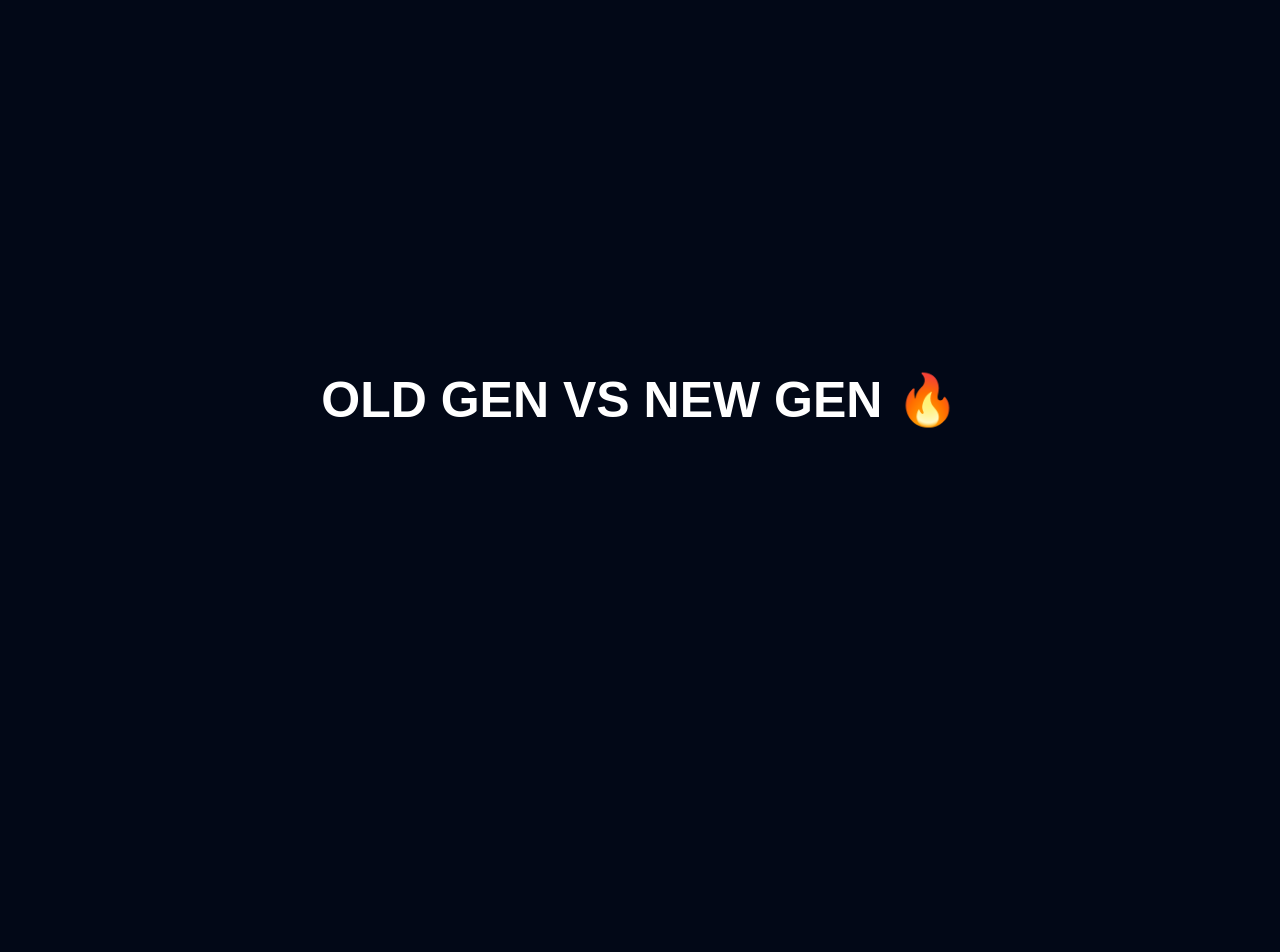
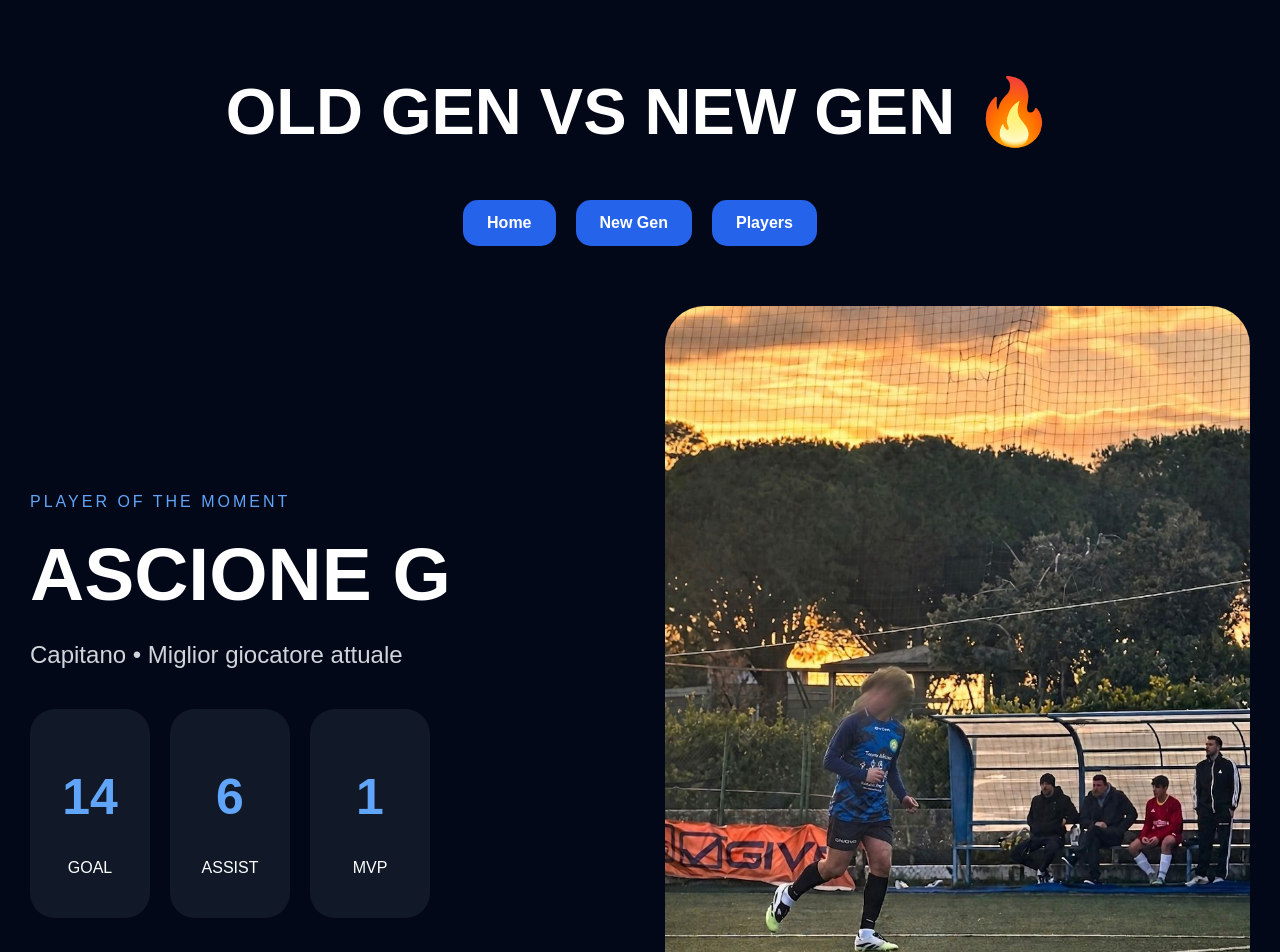
Before and after one commit to gianni7779/oldgenvsnewgen2026, a React (Vite) app: page / in a window 1280 px wide. Shown: the top 952 px of the page. Before the commit the page ends 800 px from the top, so only its background shows below. Built offline with nearby package versions, Linux system fonts and the light colour scheme.

Commit message:
Update App.jsx

```diff
--- a/src/App.jsx
+++ b/src/App.jsx
@@ -1,18 +1,326 @@
+import { useState } from 'react'
+
 export default function App() {
+
+  const [activePage, setActivePage] = useState('Home')
+
+  const playerStats = [
+    {
+      name: 'Ascione G',
+      goals: 14,
+      assists: 6,
+      mvp: 1,
+      role: 'CAPITANO',
+      image: '/ascione-g.jpg'
+    },
+    {
+      name: 'Paduano',
+      goals: 5,
+      assists: 4,
+      mvp: 0,
+      role: 'ATTACCANTE',
+      image: '/paduano.jpg'
+    },
+    {
+      name: 'Sorrentino',
+      goals: 3,
+      assists: 2,
+      mvp: 0,
+      role: 'DIFENSORE',
+      image: '/sorrentino.jpg'
+    },
+    {
+      name: 'Nocerino',
+      goals: 2,
+      assists: 1,
+      mvp: 0,
+      role: 'CENTROCAMPISTA',
+      image: '/nocerino.jpg'
+    }
+  ]
+
+  const buttonStyle = {
+    background:'#2563eb',
+    color:'white',
+    border:'none',
+    padding:'14px 24px',
+    borderRadius:'15px',
+    cursor:'pointer',
+    fontWeight:'bold',
+    fontSize:'16px'
+  }
+
   return (
-    <div
-      style={{
-        background: "#020817",
-        color: "white",
-        minHeight: "100vh",
-        display: "flex",
-        justifyContent: "center",
-        alignItems: "center",
-        fontSize: "50px",
-        fontWeight: "bold"
-      }}
-    >
-      OLD GEN VS NEW GEN 🔥
+    <div style={{
+      minHeight:'100vh',
+      background:'#020817',
+      color:'white',
+      fontFamily:'Arial',
+      padding:'30px'
+    }}>
+
+      <h1 style={{
+        textAlign:'center',
+        fontSize:'65px',
+        marginBottom:'50px',
+        fontWeight:'bold'
+      }}>
+        OLD GEN VS NEW GEN 🔥
+      </h1>
+
+      <div style={{
+        display:'flex',
+        justifyContent:'center',
+        gap:'20px',
+        marginBottom:'60px',
+        flexWrap:'wrap'
+      }}>
+
+        <button
+          style={buttonStyle}
+          onClick={() => setActivePage('Home')}
+        >
+          Home
+        </button>
+
+        <button
+          style={buttonStyle}
+          onClick={() => setActivePage('New Gen')}
+        >
+          New Gen
+        </button>
+
+        <button
+          style={buttonStyle}
+          onClick={() => setActivePage('Players')}
+        >
+          Players
+        </button>
+
+      </div>
+
+      {activePage === 'Home' && (
+
+        <div style={{
+          display:'grid',
+          gridTemplateColumns:'1fr 1fr',
+          gap:'50px',
+          alignItems:'center'
+        }}>
+
+          <div>
+
+            <p style={{
+              color:'#60a5fa',
+              letterSpacing:'3px'
+            }}>
+              PLAYER OF THE MOMENT
+            </p>
+
+            <h2 style={{
+              fontSize:'75px',
+              margin:'20px 0',
+              fontWeight:'bold'
+            }}>
+              ASCIONE G
+            </h2>
+
+            <p style={{
+              color:'#d1d5db',
+              fontSize:'24px',
+              marginBottom:'40px'
+            }}>
+              Capitano • Miglior giocatore attuale
+            </p>
+
+            <div style={{
+              display:'flex',
+              gap:'20px',
+              flexWrap:'wrap'
+            }}>
+
+              <div style={{
+                background:'#111827',
+                padding:'25px',
+                borderRadius:'25px',
+                minWidth:'120px',
+                textAlign:'center'
+              }}>
+                <h1 style={{
+                  fontSize:'50px',
+                  color:'#60a5fa'
+                }}>
+                  14
+                </h1>
+
+                <p>GOAL</p>
+              </div>
+
+              <div style={{
+                background:'#111827',
+                padding:'25px',
+                borderRadius:'25px',
+                minWidth:'120px',
+                textAlign:'center'
+              }}>
+                <h1 style={{
+                  fontSize:'50px',
+                  color:'#60a5fa'
+                }}>
+                  6
+                </h1>
+
+                <p>ASSIST</p>
+              </div>
+
+              <div style={{
+                background:'#111827',
+                padding:'25px',
+                borderRadius:'25px',
+                minWidth:'120px',
+                textAlign:'center'
+              }}>
+                <h1 style={{
+                  fontSize:'50px',
+                  color:'#60a5fa'
+                }}>
+                  1
+                </h1>
+
+                <p>MVP</p>
+              </div>
+
+            </div>
+
+          </div>
+
+          <div>
+
+            <img
+              src="/ascione-g.jpg"
+              style={{
+                width:'100%',
+                borderRadius:'40px',
+                objectFit:'cover'
+              }}
+            />
+
+          </div>
+
+        </div>
+
+      )}
+
+      {activePage === 'New Gen' && (
+
+        <div style={{
+          textAlign:'center'
+        }}>
+
+          <img
+            src="/newgen-logo.png"
+            style={{
+              width:'170px',
+              marginBottom:'40px'
+            }}
+          />
+
+          <h2 style={{
+            fontSize:'60px',
+            marginBottom:'40px'
+          }}>
+            NEW GEN FORMATION
+          </h2>
+
+          <img
+            src="/newgen-formation.png"
+            style={{
+              width:'450px',
+              maxWidth:'100%',
+              borderRadius:'40px'
+            }}
+          />
+
+        </div>
+
+      )}
+
+      {activePage === 'Players' && (
+
+        <div>
+
+          <h2 style={{
+            textAlign:'center',
+            fontSize:'60px',
+            marginBottom:'50px'
+          }}>
+            PLAYER STATS
+          </h2>
+
+          <div style={{
+            display:'grid',
+            gridTemplateColumns:'repeat(auto-fit,minmax(280px,1fr))',
+            gap:'30px'
+          }}>
+
+            {playerStats.map((player) => (
+
+              <div
+                key={player.name}
+                style={{
+                  background:'#111827',
+                  padding:'25px',
+                  borderRadius:'35px'
+                }}
+              >
+
+                <img
+                  src={player.image}
+                  style={{
+                    width:'120px',
+                    height:'120px',
+                    objectFit:'cover',
+                    borderRadius:'25px',
+                    marginBottom:'20px'
+                  }}
+                />
+
+                <h2 style={{
+                  fontSize:'35px'
+                }}>
+                  {player.name}
+                </h2>
+
+                <p style={{
+                  color:'#60a5fa',
+                  marginBottom:'20px',
+                  fontWeight:'bold'
+                }}>
+                  {player.role}
+                </p>
+
+                <p style={{fontSize:'20px'}}>
+                  ⚽ Goals: {player.goals}
+                </p>
+
+                <p style={{fontSize:'20px'}}>
+                  🎯 Assist: {player.assists}
+                </p>
+
+                <p style={{fontSize:'20px'}}>
+                  🏆 MVP: {player.mvp}
+                </p>
+
+              </div>
+
+            ))}
+
+          </div>
+
+        </div>
+
+      )}
+
     </div>
   )
 }
```
